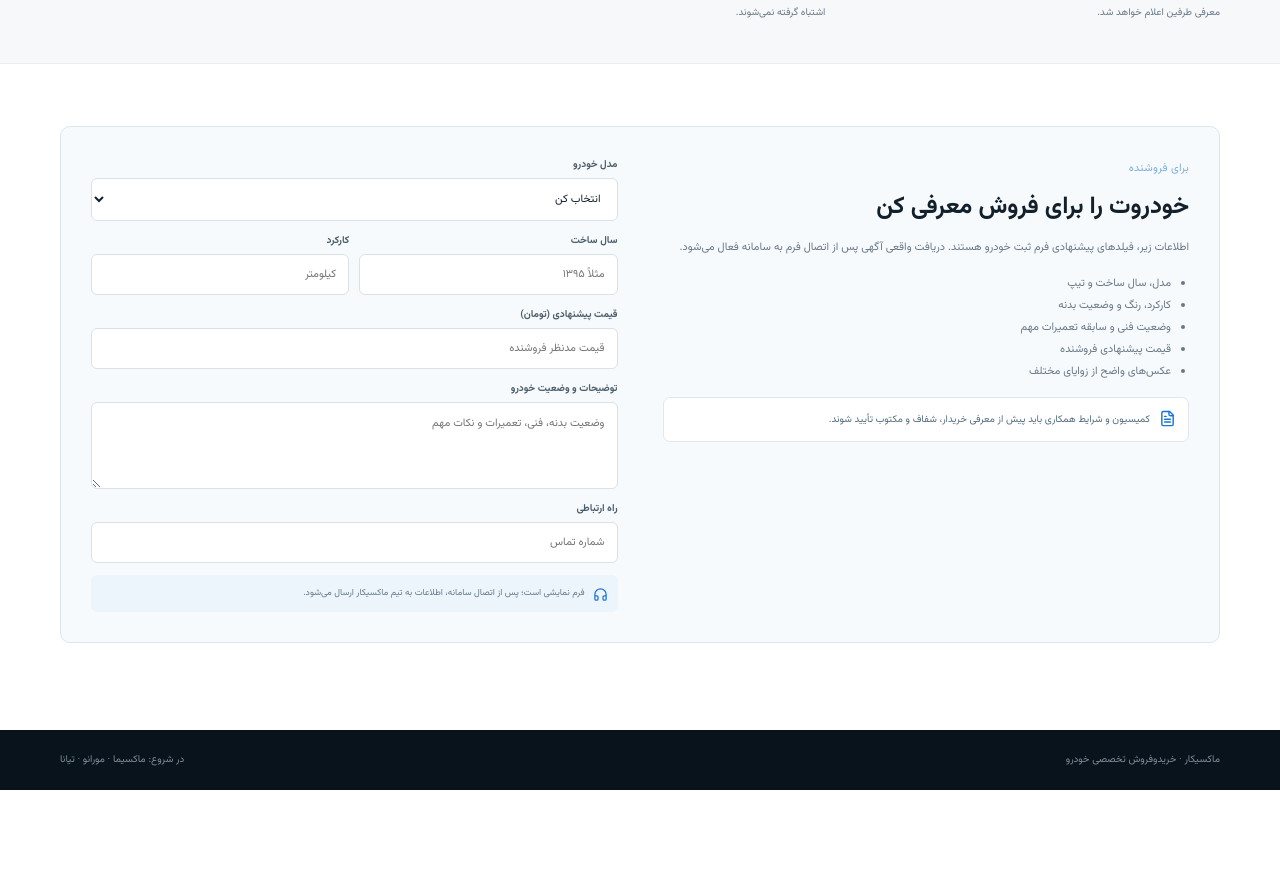
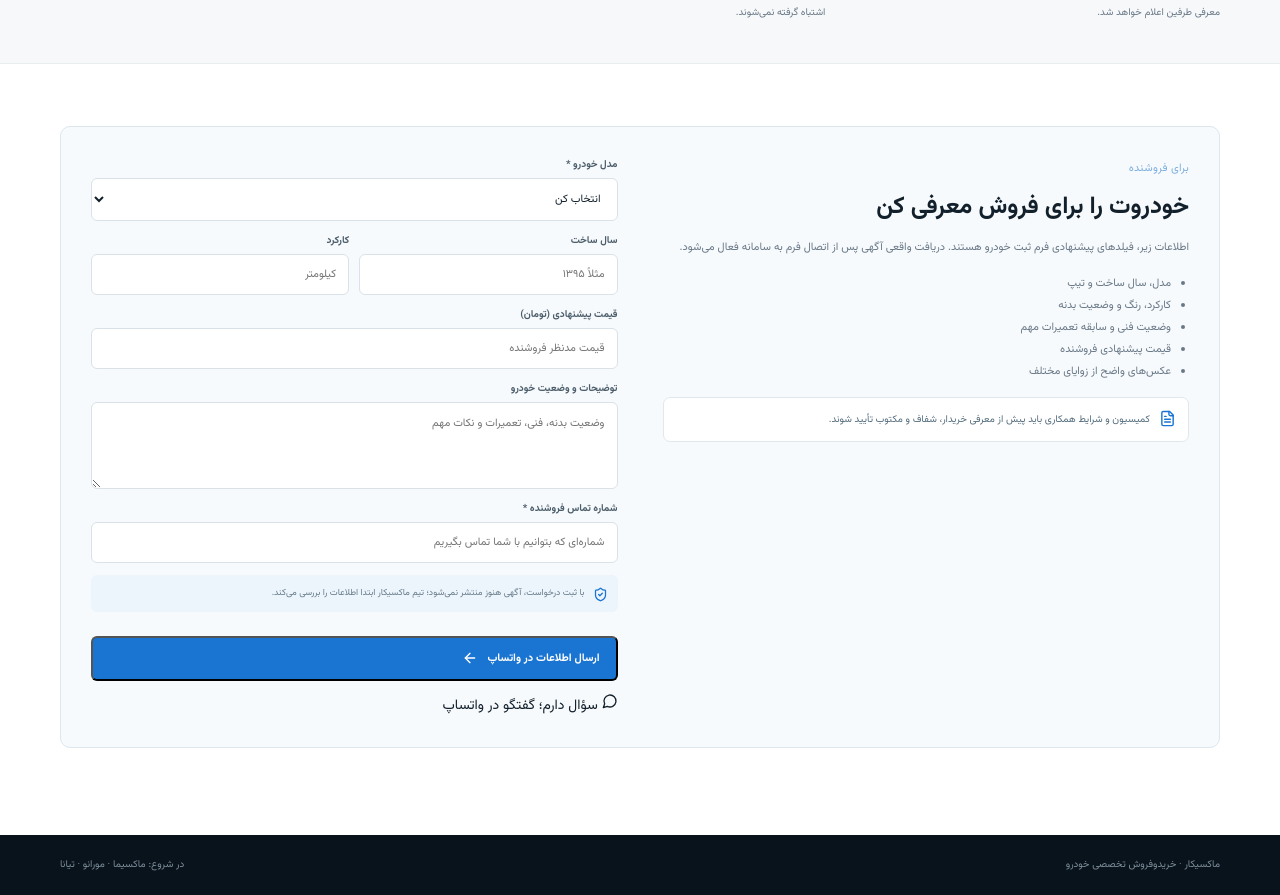
Before and after one commit to parsazia/maxicar-site, a Next.js app: page /vehicles in a window 1280 px wide. Shown: the part 1181-2076 px from the top of the page. Before the commit the page ends 1971 px from the top, so only its background shows below. Built offline with nearby package versions, Linux system fonts and the light colour scheme.

Commit message:
Connect vehicle seller request form to official WhatsApp

```diff
--- a/app/vehicles/page.js
+++ b/app/vehicles/page.js
@@ -1,4 +1,5 @@
 import Link from "next/link";
+import VehicleSubmissionForm from "./VehicleSubmissionForm";
 import { ArrowLeft, CarFront, ClipboardCheck, ShieldCheck, FileText, Headphones, Search, BadgeCheck } from "lucide-react";
 
 export const metadata = {
@@ -35,15 +36,8 @@ export default function VehicleMarketPage() {
 
     <section className="container vehicleMarketSection" id="submit-car"><div className="vehicleSubmitBox">
       <div><span className="eyebrow">برای فروشنده</span><h2>خودروت را برای فروش معرفی کن</h2><p>اطلاعات زیر، فیلدهای پیشنهادی فرم ثبت خودرو هستند. دریافت واقعی آگهی پس از اتصال فرم به سامانه فعال می‌شود.</p><ul><li>مدل، سال ساخت و تیپ</li><li>کارکرد، رنگ و وضعیت بدنه</li><li>وضعیت فنی و سابقه تعمیرات مهم</li><li>قیمت پیشنهادی فروشنده</li><li>عکس‌های واضح از زوایای مختلف</li></ul><div className="vehicleCommissionNote"><FileText size={17}/><span>کمیسیون و شرایط همکاری باید پیش از معرفی خریدار، شفاف و مکتوب تأیید شوند.</span></div></div>
-      <div className="vehicleFormPreview">
-        <label>مدل خودرو<select defaultValue=""><option value="" disabled>انتخاب کن</option>{initialCars.map((car)=><option key={car}>{car}</option>)}</select></label>
-        <div className="requestFieldRow"><label>سال ساخت<input placeholder="مثلاً ۱۳۹۵"/></label><label>کارکرد<input placeholder="کیلومتر"/></label></div>
-        <label>قیمت پیشنهادی (تومان)<input placeholder="قیمت مدنظر فروشنده"/></label>
-        <label>توضیحات و وضعیت خودرو<textarea rows={3} placeholder="وضعیت بدنه، فنی، تعمیرات و نکات مهم"/></label>
-        <label>راه ارتباطی<input placeholder="شماره تماس"/></label>
-        <div className="requestDisclaimer"><Headphones size={15}/> فرم نمایشی است؛ پس از اتصال سامانه، اطلاعات به تیم ماکسیکار ارسال می‌شود.</div>
-      </div>
-    </div></section>
+      <VehicleSubmissionForm/>
+   </div></section>
 
     <footer className="innerFooter"><div className="container footerBottom"><span>ماکسیکار · خریدوفروش تخصصی خودرو</span><span>در شروع: ماکسیما · مورانو · تیانا</span></div></footer>
   </main>;
```
